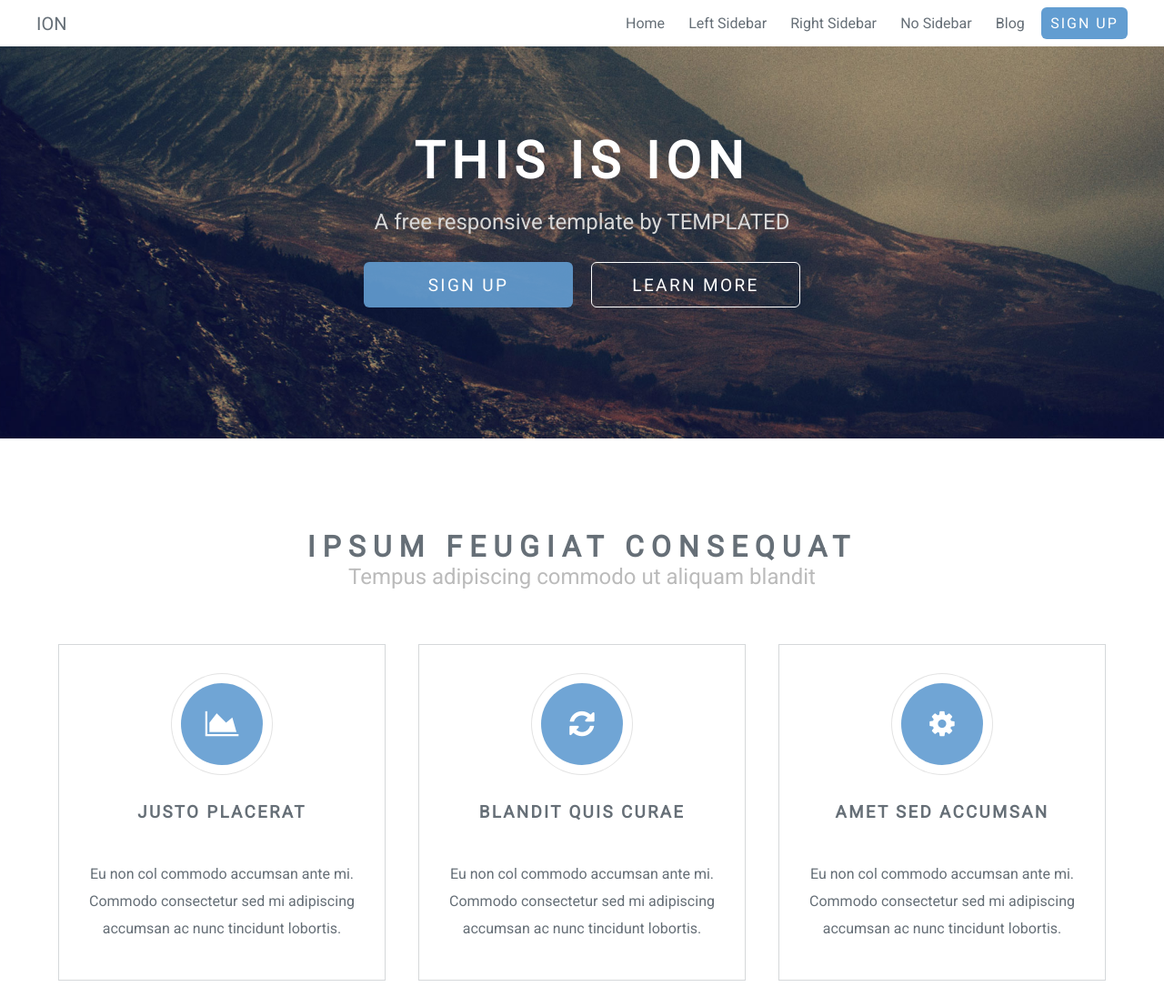
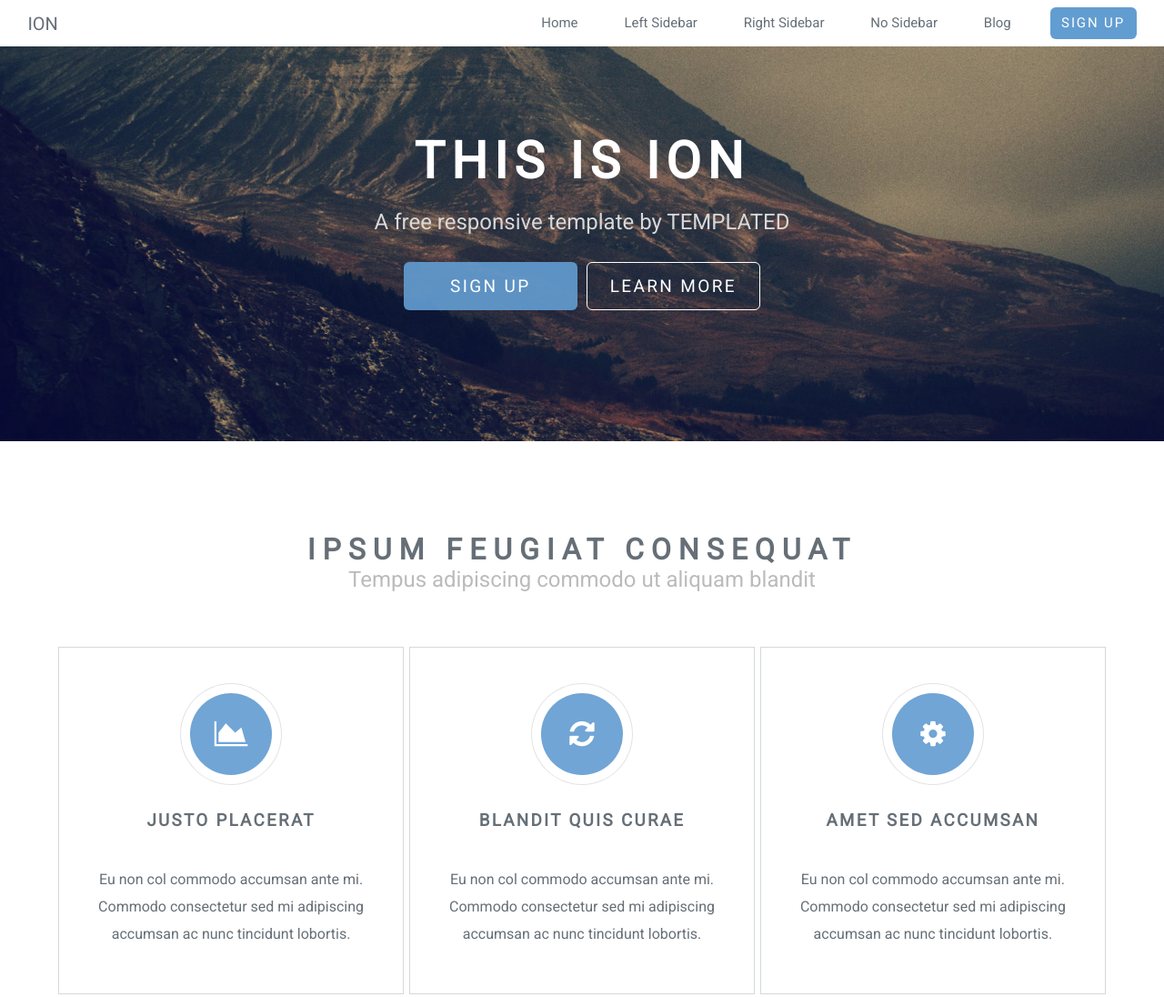
Before and after one commit to Marianna1903/Flex, a plain HTML site: page Flex ION/index.html in a window 1280 px wide. Shown: the top 1096 px of the page at 91% size. Drawn offline with Linux system fonts and the light colour scheme.

Commit message:
Add files via upload

```diff
--- a/Flex ION/style.css
+++ b/Flex ION/style.css
@@ -18,9 +18,8 @@ header{
 }
 .ul_menu{
     display: flex;
-    flex-flow: row wrap;
     justify-content: space-between;
-    font-size: 16px;
+    font-size: 15px;
     padding: 8px;
 }
 .ul_menu>li{
@@ -38,14 +37,14 @@ header{
 
 }
 .div_ion{
-    width: 45%;
+    width: 40%;
     font-size: 20px;
     padding: 8px;
     align-self: center;
     cursor: pointer;
 }
 .div_menu{
-    width: 45%;
+    width: 53%;
 }
 .div_background{
         display: flex;
@@ -92,29 +91,29 @@ h1{
 .div_btn{
     margin-top: 30px;
     display: flex;
-    justify-content: space-around;
-    width: 500px;
+    justify-content: center;
+    width: 100%;
     align-self: center;
 
 }
 .btn_signup{
-    width: 230px;
-    height: 50px;
+    padding: 14px 50px;
     background-color: #629dd1e8;
     color: white;
     border: 1px solid transparent;
     outline: none;
+    margin-right: 5px;
     border-radius: 6px;
     font-size: 19px;
     letter-spacing: 0.125em;
 }
 .btn_learn{
-    width: 230px;
-    height: 50px;
+    padding: 14px 25px;
     background-color: transparent;
     color: white;
     border: 1px solid white;
     outline: none;
+    margin-left: 5px;
     border-radius: 6px;
     font-size: 19px;
     letter-spacing: 0.125em;
@@ -164,8 +163,9 @@ h2{
 }
 
 .div_ipsum2>div{
-    width: 360px;
-    height: 370px;
+    width: 33%;
+    padding: 50px 0;
+    line-height: 100px;
     border: 1px solid #666f7745;
 }
 
@@ -237,6 +237,7 @@ h2{
     text-align: center;
     color: #666f77;
     line-height: 30px;
+    padding: 0 40px;
 }
 
 .div_icon1::before {
@@ -271,10 +272,10 @@ h2{
 
 }
 .div_pic_1{
-    width: 570px;
+    width: 47%;
 }
 .div_pic_2{
-    width: 570px;
+    width: 47%;
 }
 .h4_pics{
     font-size: 1.25em;
@@ -410,6 +411,10 @@ footer{
     text-decoration: underline;
     color: #666f77;
 }
+.ul_accumsan>li:hover{
+    cursor: pointer;
+    text-decoration: none;
+}
 
 .h4_faucibus{
     font-size: 1.25em;
@@ -424,6 +429,10 @@ footer{
     padding-top: 10px;
     text-decoration: underline;
     color: #666f77;
+}
+.ul_faucibus>li:hover{
+    cursor: pointer;
+    text-decoration: none;
 }
 .h3_aliquam{
     font-size: 1.25em;
@@ -444,6 +453,9 @@ footer{
     font-size: 30px;
     color: #a5a0a0;
     justify-content: space-between;
+}
+.div_icons>i{
+    cursor: pointer;
 }
 .div_footer_p{
     display: flex;
@@ -468,6 +480,7 @@ footer{
 .div_footer_p>p:nth-child(3){
     border-right: 1px solid #beb9b9;
 }
+
 
 @media (max-width:980px){
     header{
```
